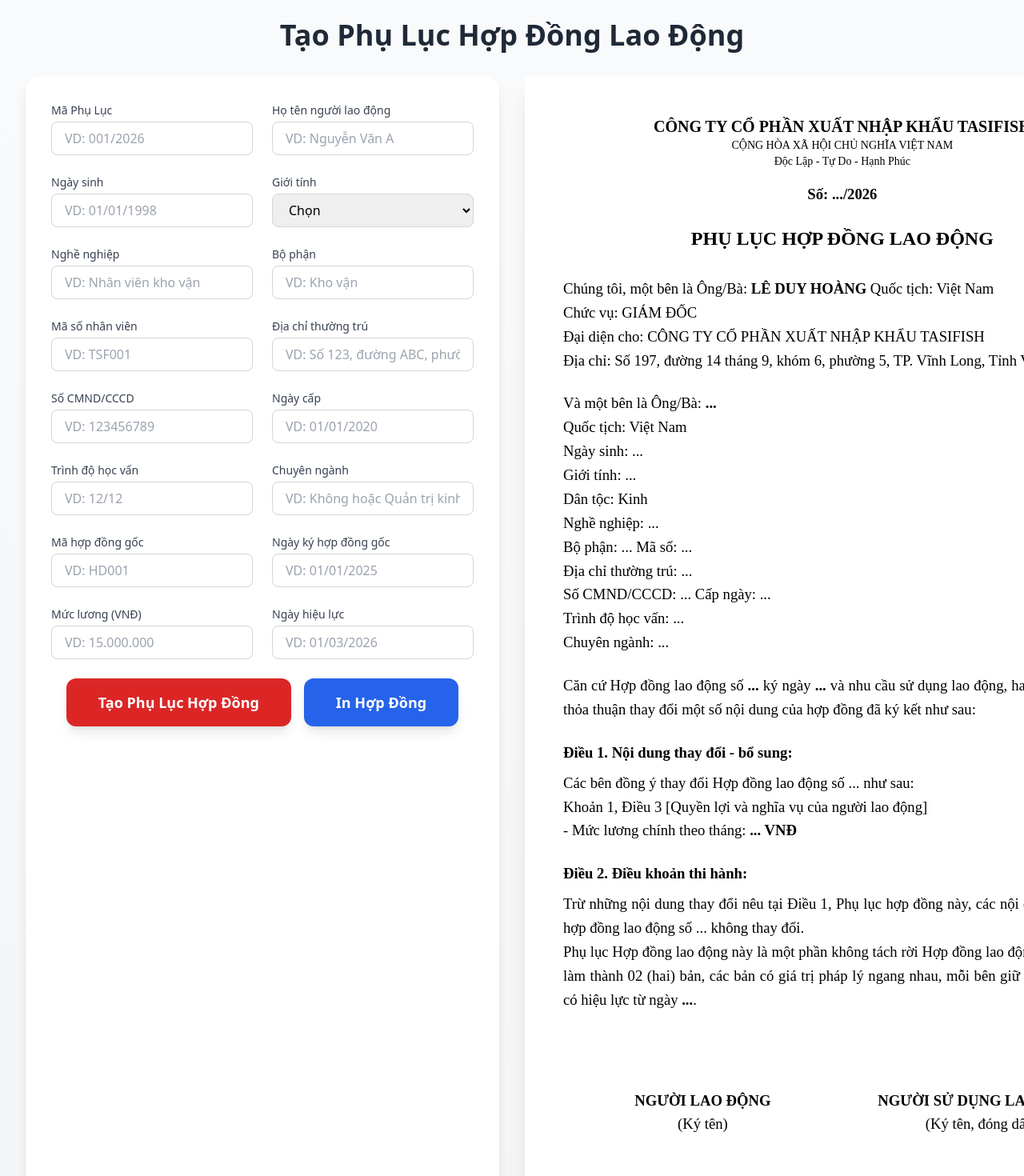
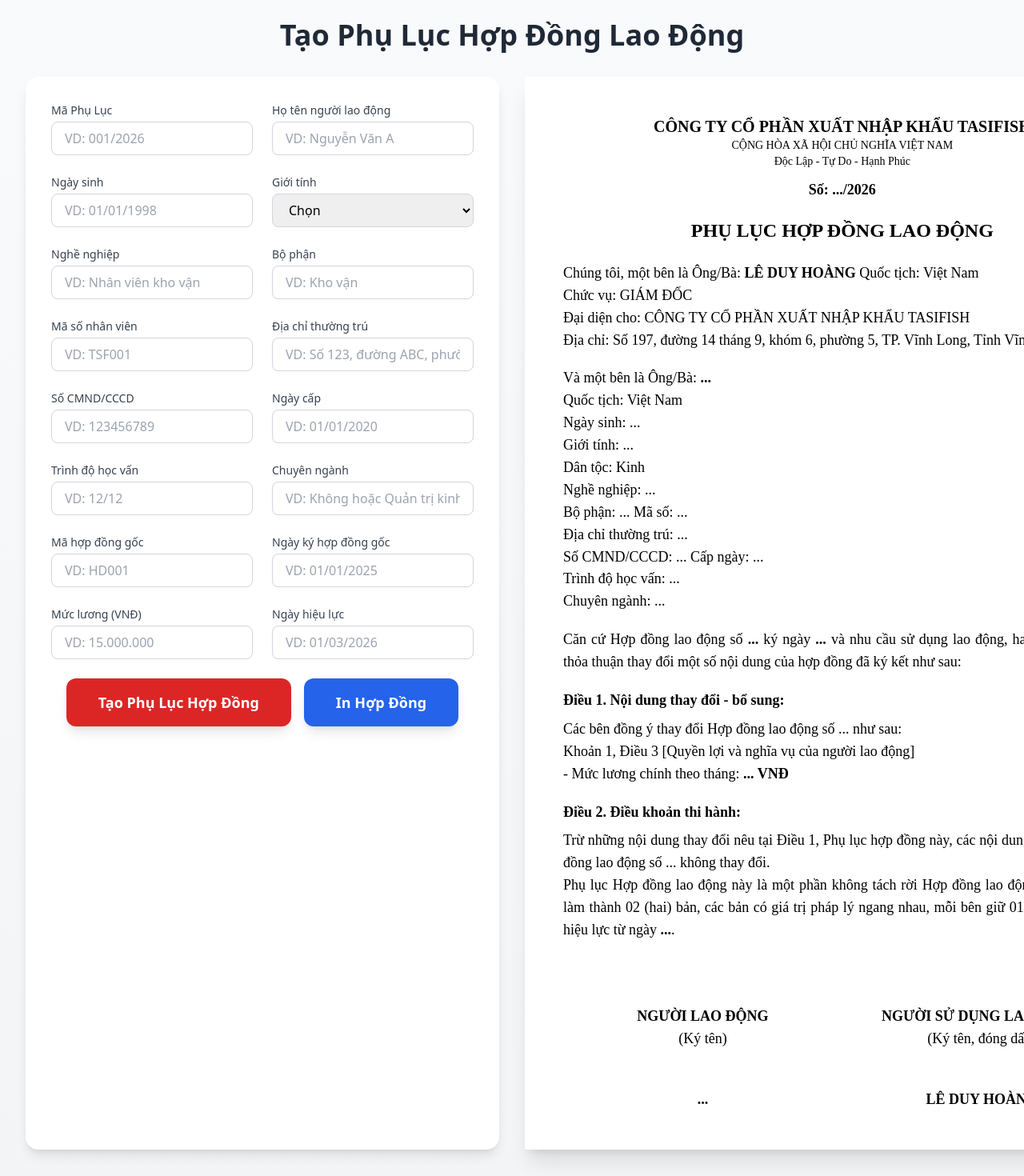
Before and after one commit to thvnn116/document-generator, a Next.js app: page / in a window 1280 px wide. Shown: the top 1470 px of the page at 80% size. Built offline with nearby package versions, Linux system fonts and the light colour scheme.

Commit message:
Update index.js

```diff
--- a/pages/index.js
+++ b/pages/index.js
@@ -84,7 +84,7 @@
 
   return (
     <div className="min-h-screen bg-gradient-to-b from-gray-50 to-gray-100 py-6 px-4 sm:px-6 lg:px-8">
-      <div className="max-w-screen-xl mx-auto">
+      <div className="max-w-screen-2xl mx-auto">
         <h1 className="text-3xl md:text-4xl font-bold text-center text-gray-800 mb-8 print:hidden">
           Tạo Phụ Lục Hợp Đồng Lao Động
         </h1>
@@ -214,24 +214,24 @@
             </form>
           </div>
 
-          {/* Preview dàn trải full A4 khi in */}
-          <div className="bg-white p-10 md:p-12 print:p-[2.5cm_2cm_2cm_2cm] shadow-xl print:shadow-none mx-auto print:mx-0" style={{ minWidth: '210mm', maxWidth: '100%', minHeight: '297mm', fontFamily: "'Times New Roman', Times, serif", fontSize: '14pt', lineHeight: '1.6', background: 'white' }}>
-            <div className="text-center mb-8">
+          {/* Preview dàn trải rộng hơn */}
+          <div className="bg-white p-10 md:p-12 print:p-[1.5cm_1.5cm_1.5cm_1.5cm] shadow-xl print:shadow-none mx-auto print:mx-0" style={{ minWidth: '210mm', maxWidth: '100%', minHeight: '297mm', fontFamily: "'Times New Roman', Times, serif", fontSize: '13.5pt', lineHeight: '1.55', background: 'white' }}>
+            <div className="text-center mb-6">
               <h3 className="text-xl font-bold uppercase">CÔNG TY CỔ PHẦN XUẤT NHẬP KHẨU TASIFISH</h3>
               <p className="text-sm">CỘNG HÒA XÃ HỘI CHỦ NGHĨA VIỆT NAM</p>
               <p className="text-sm">Độc Lập - Tự Do - Hạnh Phúc</p>
-              <p className="font-bold mt-4">Số: {formData.MS_HDLD || '...'}/2026</p>
-              <h2 className="text-2xl font-bold mt-6">PHỤ LỤC HỢP ĐỒNG LAO ĐỘNG</h2>
+              <p className="font-bold mt-3">Số: {formData.MS_HDLD || '...'}/2026</p>
+              <h2 className="text-2xl font-bold mt-5">PHỤ LỤC HỢP ĐỒNG LAO ĐỘNG</h2>
             </div>
 
-            <p className="mb-6 text-justify hyphens-auto">
+            <p className="mb-5 text-justify hyphens-auto">
               Chúng tôi, một bên là Ông/Bà: <strong>LÊ DUY HOÀNG</strong> Quốc tịch: Việt Nam<br />
               Chức vụ: GIÁM ĐỐC<br />
               Đại diện cho: CÔNG TY CỔ PHẦN XUẤT NHẬP KHẨU TASIFISH<br />
               Địa chỉ: Số 197, đường 14 tháng 9, khóm 6, phường 5, TP. Vĩnh Long, Tỉnh Vĩnh Long.
             </p>
 
-            <p className="mb-6 text-justify hyphens-auto">
+            <p className="mb-5 text-justify hyphens-auto">
               Và một bên là Ông/Bà: <strong>{formData.HO_TEN || '...'}</strong><br />
               Quốc tịch: Việt Nam<br />
               Ngày sinh: {formData.NGAY_SINH || '...'}<br />
@@ -245,33 +245,33 @@
               Chuyên ngành: {formData.CHUYEN_NGANH || '...'}
             </p>
 
-            <p className="mb-6 text-justify hyphens-auto">
+            <p className="mb-5 text-justify hyphens-auto">
               Căn cứ Hợp đồng lao động số <strong>{formData.MS_HD || '...'}</strong> ký ngày <strong>{formData.NGAY_KY_HD || '...'}</strong> và nhu cầu sử dụng lao động, hai bên cùng nhau thỏa thuận thay đổi một số nội dung của hợp đồng đã ký kết như sau:
             </p>
 
             <p className="font-bold mb-2">Điều 1. Nội dung thay đổi - bổ sung:</p>
-            <p className="mb-6 text-justify hyphens-auto">
+            <p className="mb-5 text-justify hyphens-auto">
               Các bên đồng ý thay đổi Hợp đồng lao động số {formData.MS_HD || '...'} như sau:<br />
               Khoản 1, Điều 3 [Quyền lợi và nghĩa vụ của người lao động]<br />
               - Mức lương chính theo tháng: <strong>{formData.MUC_LUONG || '...'} VNĐ</strong>
             </p>
 
             <p className="font-bold mb-2">Điều 2. Điều khoản thi hành:</p>
-            <p className="mb-6 text-justify hyphens-auto">
+            <p className="mb-5 text-justify hyphens-auto">
               Trừ những nội dung thay đổi nêu tại Điều 1, Phụ lục hợp đồng này, các nội dung khác trong hợp đồng lao động số {formData.MS_HD || '...'} không thay đổi.<br />
               Phụ lục Hợp đồng lao động này là một phần không tách rời Hợp đồng lao động số {formData.MS_HD || '...'} và được làm thành 02 (hai) bản, các bản có giá trị pháp lý ngang nhau, mỗi bên giữ 01 (một) bản và có hiệu lực từ ngày <strong>{formData.NGAY_HL || '...'}</strong>.
             </p>
 
-            <div className="mt-24 flex justify-between text-center print:mt-20">
+            <div className="mt-20 flex justify-between text-center print:mt-16">
               <div className="w-1/2">
                 <p className="font-bold">NGƯỜI LAO ĐỘNG</p>
                 <p>(Ký tên)</p>
-                <p className="mt-16 font-bold">{formData.HO_TEN || '...'}</p>
+                <p className="mt-12 font-bold">{formData.HO_TEN || '...'}</p>
               </div>
               <div className="w-1/2">
                 <p className="font-bold">NGƯỜI SỬ DỤNG LAO ĐỘNG</p>
                 <p>(Ký tên, đóng dấu)</p>
-                <p className="mt-16 font-bold">LÊ DUY HOÀNG</p>
+                <p className="mt-12 font-bold">LÊ DUY HOÀNG</p>
               </div>
             </div>
           </div>
@@ -300,27 +300,28 @@
         </p>
       </div>
 
-      {/* CSS tối ưu dàn trải full A4 */}
+      {/* CSS tối ưu in full trang A4, lề nhỏ hơn */}
       <style jsx global>{`
         @media print {
           @page {
             size: A4;
-            margin: 2.5cm 2cm 2cm 2cm;
+            margin: 1.5cm 1.5cm 1.5cm 1.5cm; /* Giảm lề Top/Left/Right xuống 1.5cm */
           }
           body {
             background: white !important;
             font-family: 'Times New Roman', Times, serif !important;
-            font-size: 14pt !important;
-            line-height: 1.6 !important;
+            font-size: 13.5pt !important;
+            line-height: 1.55 !important;
             margin: 0 !important;
             padding: 0 !important;
           }
           .print\\:hidden { display: none !important; }
-          .max-w-5xl { max-width: none !important; margin: 0 !important; padding: 0 !important; }
+          .max-w-screen-2xl { max-width: none !important; margin: 0 !important; padding: 0 !important; }
           .shadow-xl, .rounded-2xl, .p-10, .p-12 { box-shadow: none !important; border-radius: 0 !important; padding: 0 !important; }
           .grid-cols-2 { grid-template-columns: 1fr !important; gap: 0 !important; }
           .bg-white { background: white !important; }
           .text-justify { text-align: justify !important; hyphens: auto !important; word-break: break-word !important; }
+          p { margin-bottom: 0.8em !important; }
         }
       `}</style>
     </div>
```
